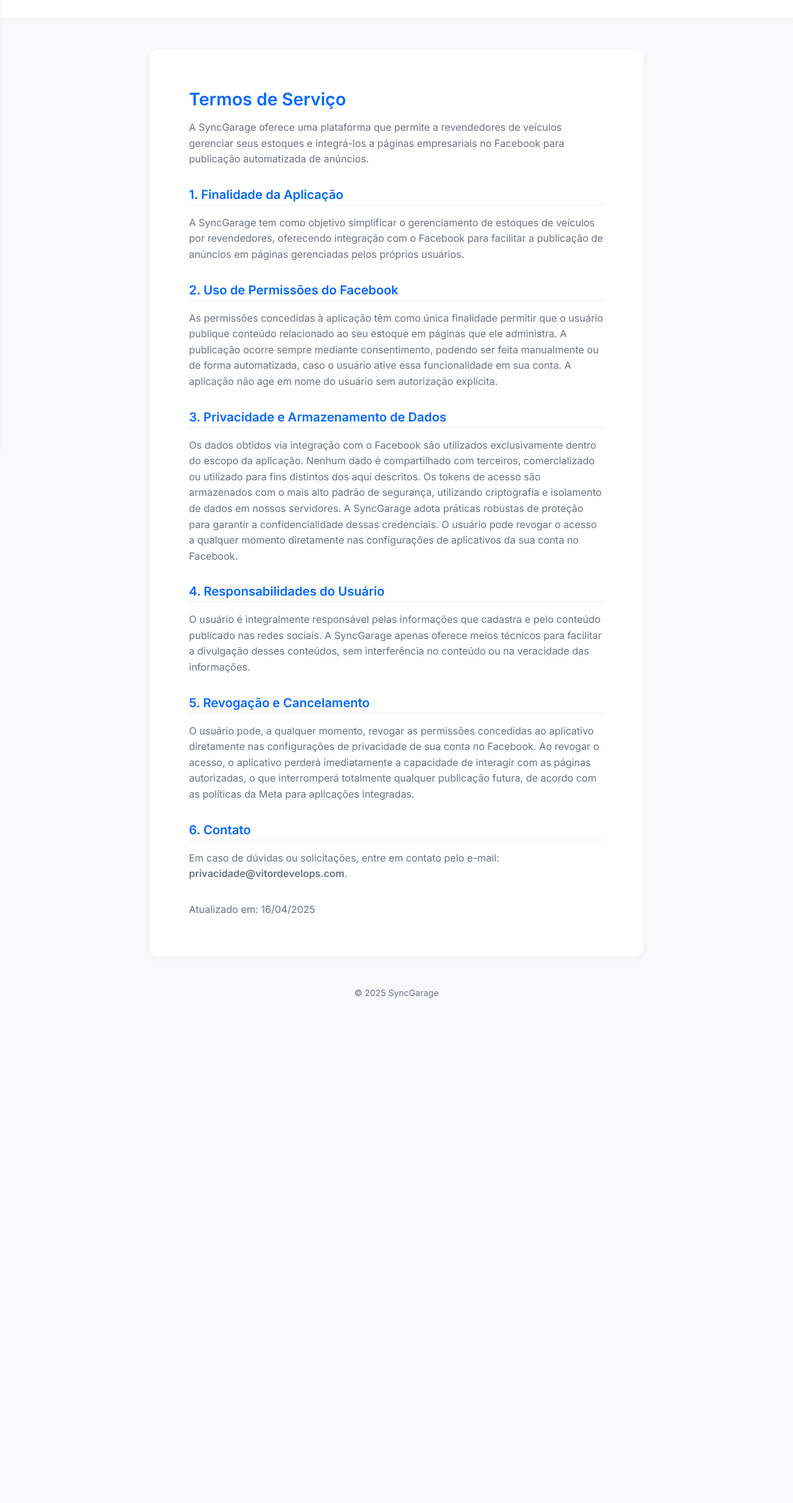
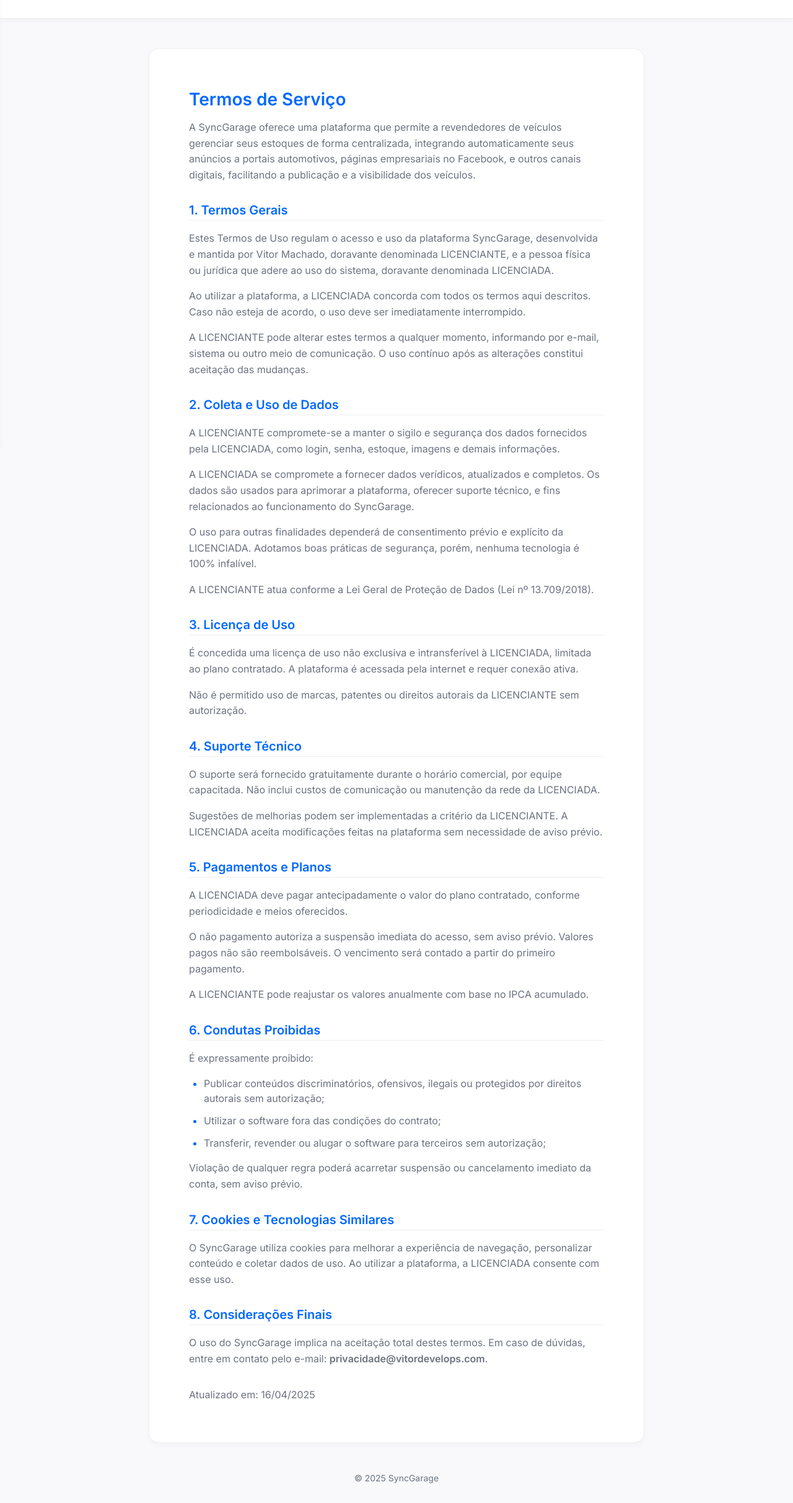
Before and after one commit to vitorsmach/syncgarage, a plain HTML site: page termos-de-servico.html in a window 1280 px wide. Shown: the part 77-2502 px from the top of the page at 62% size. Before the commit the page ends 1719 px from the top, so only its background shows below. Drawn offline with Linux system fonts and the light colour scheme.

Commit message:
Update Termos e Privacidade

```diff
--- a/termos-de-servico.html
+++ b/termos-de-servico.html
@@ -70,36 +70,80 @@
     <main class="main container">
         <article class="content-card">
             <h1>Termos de Serviço</h1>
-            <p>A SyncGarage oferece uma plataforma que permite a revendedores de veículos gerenciar seus estoques e integrá-los a páginas empresariais no Facebook para publicação automatizada de anúncios.</p>
+            <p>A SyncGarage oferece uma plataforma que permite a revendedores de veículos gerenciar seus estoques de
+                forma centralizada, integrando automaticamente seus anúncios a portais automotivos, páginas empresariais
+                no Facebook, e outros canais digitais, facilitando a publicação e a visibilidade dos veículos.</p>
 
             <section>
-                <h2>1. Finalidade da Aplicação</h2>
-                <p>A SyncGarage tem como objetivo simplificar o gerenciamento de estoques de veículos por revendedores, oferecendo integração com o Facebook para facilitar a publicação de anúncios em páginas gerenciadas pelos próprios usuários.</p>
+                <h2>1. Termos Gerais</h2>
+                <p>Estes Termos de Uso regulam o acesso e uso da plataforma SyncGarage, desenvolvida e mantida por Vitor
+                    Machado, doravante denominada LICENCIANTE, e a pessoa física ou jurídica que adere ao uso do
+                    sistema, doravante denominada LICENCIADA.</p>
+                <p>Ao utilizar a plataforma, a LICENCIADA concorda com todos os termos aqui descritos. Caso não esteja
+                    de acordo, o uso deve ser imediatamente interrompido.</p>
+                <p>A LICENCIANTE pode alterar estes termos a qualquer momento, informando por e-mail, sistema ou outro
+                    meio de comunicação. O uso contínuo após as alterações constitui aceitação das mudanças.</p>
             </section>
 
             <section>
-                <h2>2. Uso de Permissões do Facebook</h2>
-                <p>As permissões concedidas à aplicação têm como única finalidade permitir que o usuário publique conteúdo relacionado ao seu estoque em páginas que ele administra. A publicação ocorre sempre mediante consentimento, podendo ser feita manualmente ou de forma automatizada, caso o usuário ative essa funcionalidade em sua conta. A aplicação não age em nome do usuário sem autorização explícita.</p>
+                <h2>2. Coleta e Uso de Dados</h2>
+                <p>A LICENCIANTE compromete-se a manter o sigilo e segurança dos dados fornecidos pela LICENCIADA, como
+                    login, senha, estoque, imagens e demais informações.</p>
+                <p>A LICENCIADA se compromete a fornecer dados verídicos, atualizados e completos. Os dados são usados
+                    para aprimorar a plataforma, oferecer suporte técnico, e fins relacionados ao funcionamento do
+                    SyncGarage.</p>
+                <p>O uso para outras finalidades dependerá de consentimento prévio e explícito da LICENCIADA. Adotamos
+                    boas práticas de segurança, porém, nenhuma tecnologia é 100% infalível.</p>
+                <p>A LICENCIANTE atua conforme a Lei Geral de Proteção de Dados (Lei nº 13.709/2018).</p>
             </section>
 
             <section>
-                <h2>3. Privacidade e Armazenamento de Dados</h2>
-                <p>Os dados obtidos via integração com o Facebook são utilizados exclusivamente dentro do escopo da aplicação. Nenhum dado é compartilhado com terceiros, comercializado ou utilizado para fins distintos dos aqui descritos. Os tokens de acesso são armazenados com o mais alto padrão de segurança, utilizando criptografia e isolamento de dados em nossos servidores. A SyncGarage adota práticas robustas de proteção para garantir a confidencialidade dessas credenciais. O usuário pode revogar o acesso a qualquer momento diretamente nas configurações de aplicativos da sua conta no Facebook.</p>
+                <h2>3. Licença de Uso</h2>
+                <p>É concedida uma licença de uso não exclusiva e intransferível à LICENCIADA, limitada ao plano
+                    contratado. A plataforma é acessada pela internet e requer conexão ativa.</p>
+                <p>Não é permitido uso de marcas, patentes ou direitos autorais da LICENCIANTE sem autorização.</p>
             </section>
 
             <section>
-                <h2>4. Responsabilidades do Usuário</h2>
-                <p>O usuário é integralmente responsável pelas informações que cadastra e pelo conteúdo publicado nas redes sociais. A SyncGarage apenas oferece meios técnicos para facilitar a divulgação desses conteúdos, sem interferência no conteúdo ou na veracidade das informações.</p>
+                <h2>4. Suporte Técnico</h2>
+                <p>O suporte será fornecido gratuitamente durante o horário comercial, por equipe capacitada. Não inclui
+                    custos de comunicação ou manutenção da rede da LICENCIADA.</p>
+                <p>Sugestões de melhorias podem ser implementadas a critério da LICENCIANTE. A LICENCIADA aceita
+                    modificações feitas na plataforma sem necessidade de aviso prévio.</p>
             </section>
 
             <section>
-                <h2>5. Revogação e Cancelamento</h2>
-                <p>O usuário pode, a qualquer momento, revogar as permissões concedidas ao aplicativo diretamente nas configurações de privacidade de sua conta no Facebook. Ao revogar o acesso, o aplicativo perderá imediatamente a capacidade de interagir com as páginas autorizadas, o que interromperá totalmente qualquer publicação futura, de acordo com as políticas da Meta para aplicações integradas.</p>
+                <h2>5. Pagamentos e Planos</h2>
+                <p>A LICENCIADA deve pagar antecipadamente o valor do plano contratado, conforme periodicidade e meios
+                    oferecidos.</p>
+                <p>O não pagamento autoriza a suspensão imediata do acesso, sem aviso prévio. Valores pagos não são
+                    reembolsáveis. O vencimento será contado a partir do primeiro pagamento.</p>
+                <p>A LICENCIANTE pode reajustar os valores anualmente com base no IPCA acumulado.</p>
             </section>
 
             <section>
-                <h2>6. Contato</h2>
-                <p>Em caso de dúvidas ou solicitações, entre em contato pelo e-mail: <strong>privacidade@vitordevelops.com</strong>.</p>
+                <h2>6. Condutas Proibidas</h2>
+                <p>É expressamente proibido:</p>
+                <ul>
+                    <li>Publicar conteúdos discriminatórios, ofensivos, ilegais ou protegidos por direitos autorais sem
+                        autorização;</li>
+                    <li>Utilizar o software fora das condições do contrato;</li>
+                    <li>Transferir, revender ou alugar o software para terceiros sem autorização;</li>
+                </ul>
+                <p>Violação de qualquer regra poderá acarretar suspensão ou cancelamento imediato da conta, sem aviso
+                    prévio.</p>
+            </section>
+
+            <section>
+                <h2>7. Cookies e Tecnologias Similares</h2>
+                <p>O SyncGarage utiliza cookies para melhorar a experiência de navegação, personalizar conteúdo e
+                    coletar dados de uso. Ao utilizar a plataforma, a LICENCIADA consente com esse uso.</p>
+            </section>
+
+            <section>
+                <h2>8. Considerações Finais</h2>
+                <p>O uso do SyncGarage implica na aceitação total destes termos. Em caso de dúvidas, entre em contato
+                    pelo e-mail: <strong>privacidade@vitordevelops.com</strong>.</p>
             </section>
 
             <p class="update-info">Atualizado em: 16/04/2025</p>
```
Also changed, not shown: politica-de-privacidade.html (+59 -23 lines).
